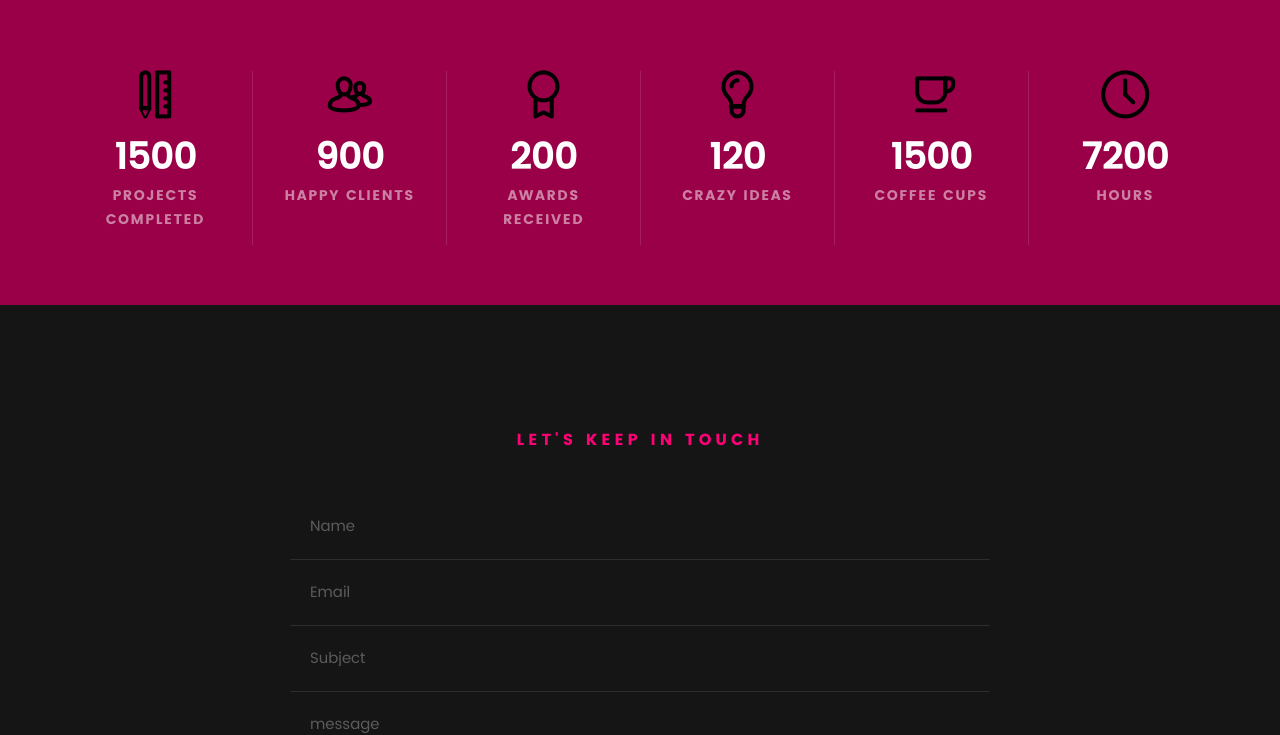
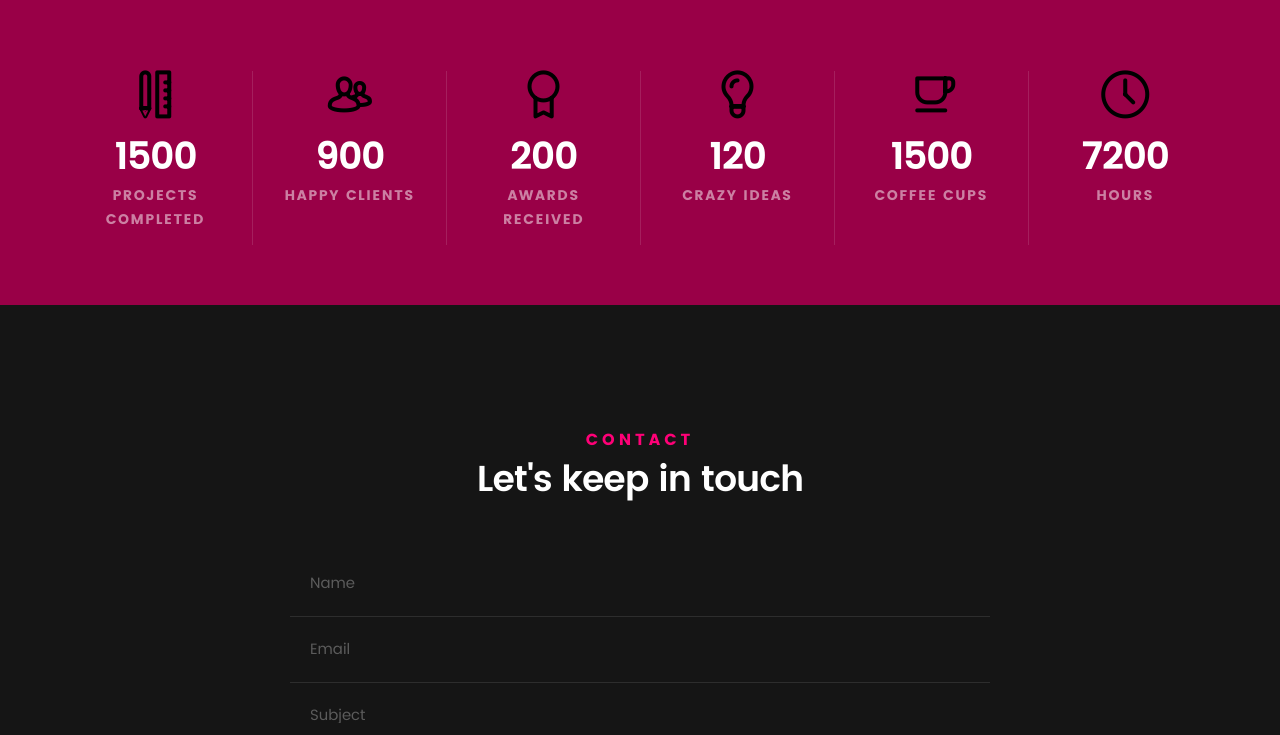
Before and after one commit to ClaPro/tornado-skeleton, a Python web app: template templates/index.html in a window 1280 px wide. Shown: the part 5765-6500 px from the top of the page. Run offline with Jinja, Linux system fonts and the light colour scheme; the template is opened without the code that fills it, so the values that code supplies are empty; some web fonts are replaced.

```diff
--- a/templates/index.html
+++ b/templates/index.html
@@ -984,8 +984,8 @@
     <div class="row section-intro">
         <div class="col-twelve">
 
-            <h5>Let's keep in touch</h5>
-            <!--<h1>I'd Love To Hear From You.</h1>-->
+            <h5>Contact</h5>
+            <h1>Let's keep in touch</h1>
 
             <!--<p class="lead">Lorem ipsum Do commodo in proident enim in dolor cupidatat adipisicing dolore officia nisi-->
                 <!--aliqua incididunt Ut veniam lorem ipsum Consectetur ut in in eu do.</p>-->
```
